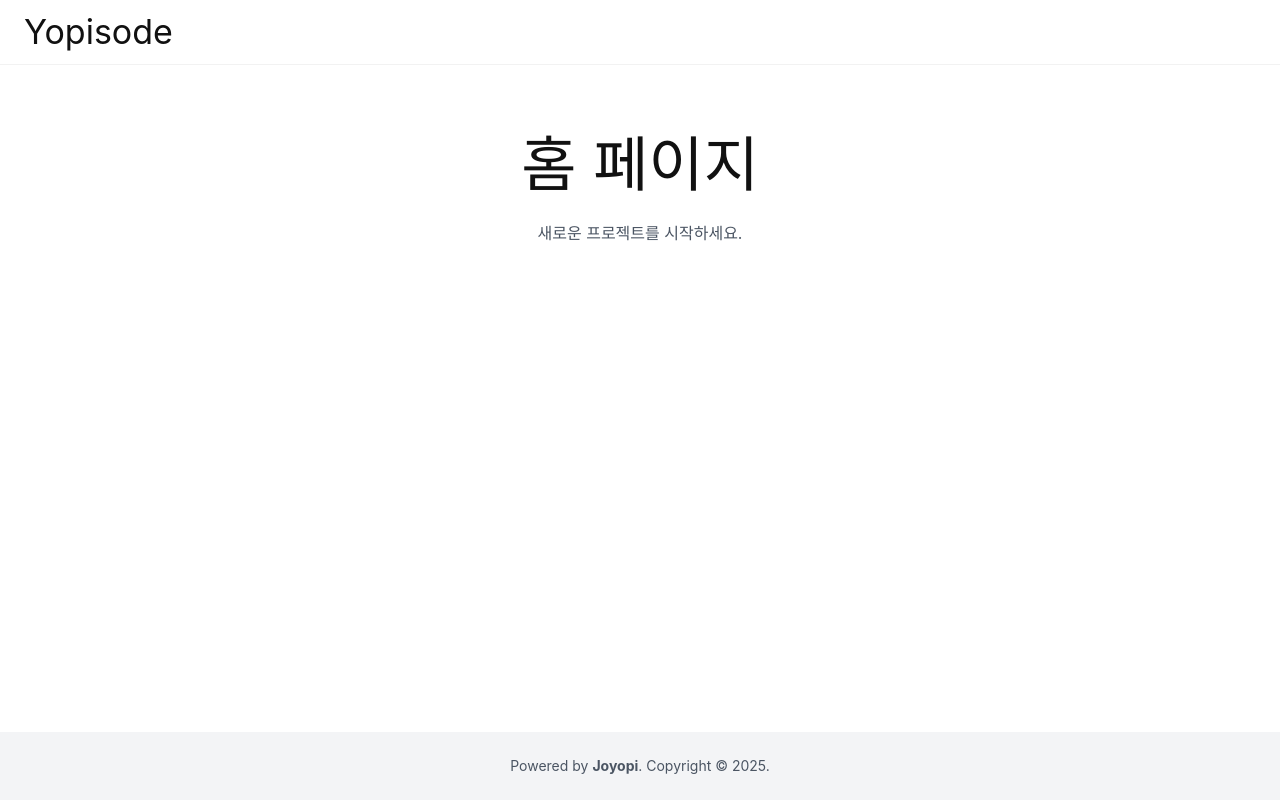
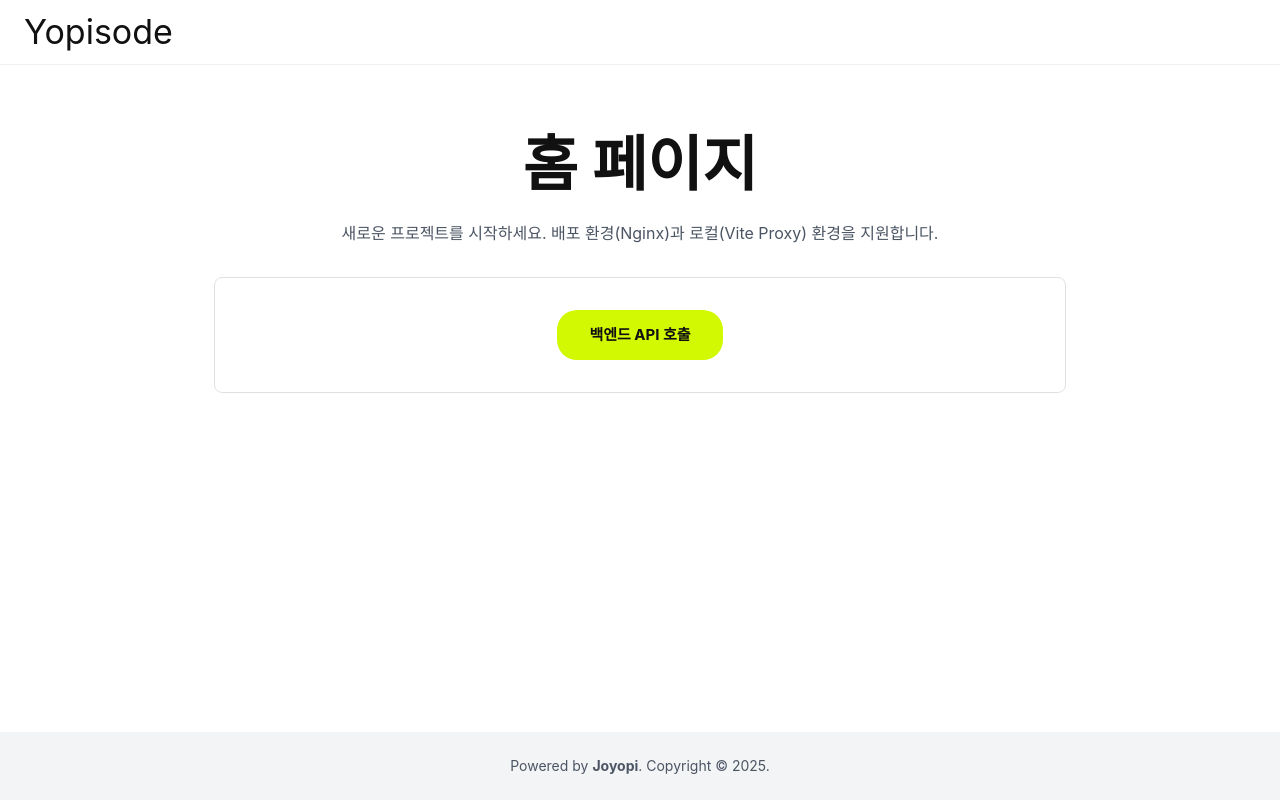
Before and after one commit to devyyj/joyopi-frontend, a React (Vite) app: page / in a window 1280 px wide. Built offline with nearby package versions, Linux system fonts and the light colour scheme; a web font is replaced by a local one.

Commit message:
feat: 홈 페이지를 추가하고 Vite 개발 서버에 API 프록시 설정을 적용합니다.

```diff
--- a/src/pages/Home.jsx
+++ b/src/pages/Home.jsx
@@ -1,21 +1,67 @@
 // src/pages/Home.jsx
 
 import React from 'react';
-import { Container, Typography, Box } from '@mui/material';
+import { Container, Typography, Box, Button, CircularProgress, Alert } from '@mui/material';
 
 /**
  * @title 메인 페이지 (Home Page)
  */
 function Home() {
+  const [message, setMessage] = React.useState('');
+  const [loading, setLoading] = React.useState(false);
+  const [error, setError] = React.useState('');
+
+  const handleCallApi = async () => {
+    setLoading(true);
+    setError('');
+    setMessage('');
+    try {
+      const response = await fetch('/api/test/hello');
+      if (!response.ok) {
+        throw new Error('API 호출 실패');
+      }
+      const data = await response.text();
+      setMessage(data);
+    } catch (err) {
+      setError(err.message || '오류가 발생했습니다.');
+    } finally {
+      setLoading(false);
+    }
+  };
+
   return (
     <Container maxWidth="md" sx={{ mt: 8, mb: 12, minHeight: '60vh' }}>
       <Box textAlign="center">
-        <Typography variant="h2" component="h1" gutterBottom>
+        <Typography variant="h2" component="h1" gutterBottom sx={{ fontWeight: 'bold' }}>
           홈 페이지
         </Typography>
-        <Typography variant="body1" color="text.secondary">
-          새로운 프로젝트를 시작하세요.
+        <Typography variant="body1" color="text.secondary" sx={{ mb: 4 }}>
+          새로운 프로젝트를 시작하세요. 배포 환경(Nginx)과 로컬(Vite Proxy) 환경을 지원합니다.
         </Typography>
+
+        <Box sx={{ mt: 4, p: 4, border: '1px solid', borderColor: 'divider', borderRadius: 2 }}>
+          <Button
+            variant="contained"
+            size="large"
+            onClick={handleCallApi}
+            disabled={loading}
+            sx={{ px: 4, py: 1.5, borderRadius: '20px' }}
+          >
+            {loading ? <CircularProgress size={24} color="inherit" /> : '백엔드 API 호출'}
+          </Button>
+
+          {message && (
+            <Alert severity="success" sx={{ mt: 3, justifyContent: 'center' }}>
+              응답 메시지: <strong>{message}</strong>
+            </Alert>
+          )}
+
+          {error && (
+            <Alert severity="error" sx={{ mt: 3, justifyContent: 'center' }}>
+              {error}
+            </Alert>
+          )}
+        </Box>
       </Box>
     </Container>
   );
--- a/vite.config.js
+++ b/vite.config.js
@@ -1,10 +1,16 @@
-import {defineConfig} from 'vite'
+import { defineConfig } from 'vite'
 import react from '@vitejs/plugin-react'
 
 // https://vite.dev/config/
 export default defineConfig({
   plugins: [react()],
   server: {
-    open: true
+    open: true,
+    proxy: {
+      '/api': {
+        target: 'http://localhost:8080',
+        changeOrigin: true,
+      }
+    }
   }
 })
```
